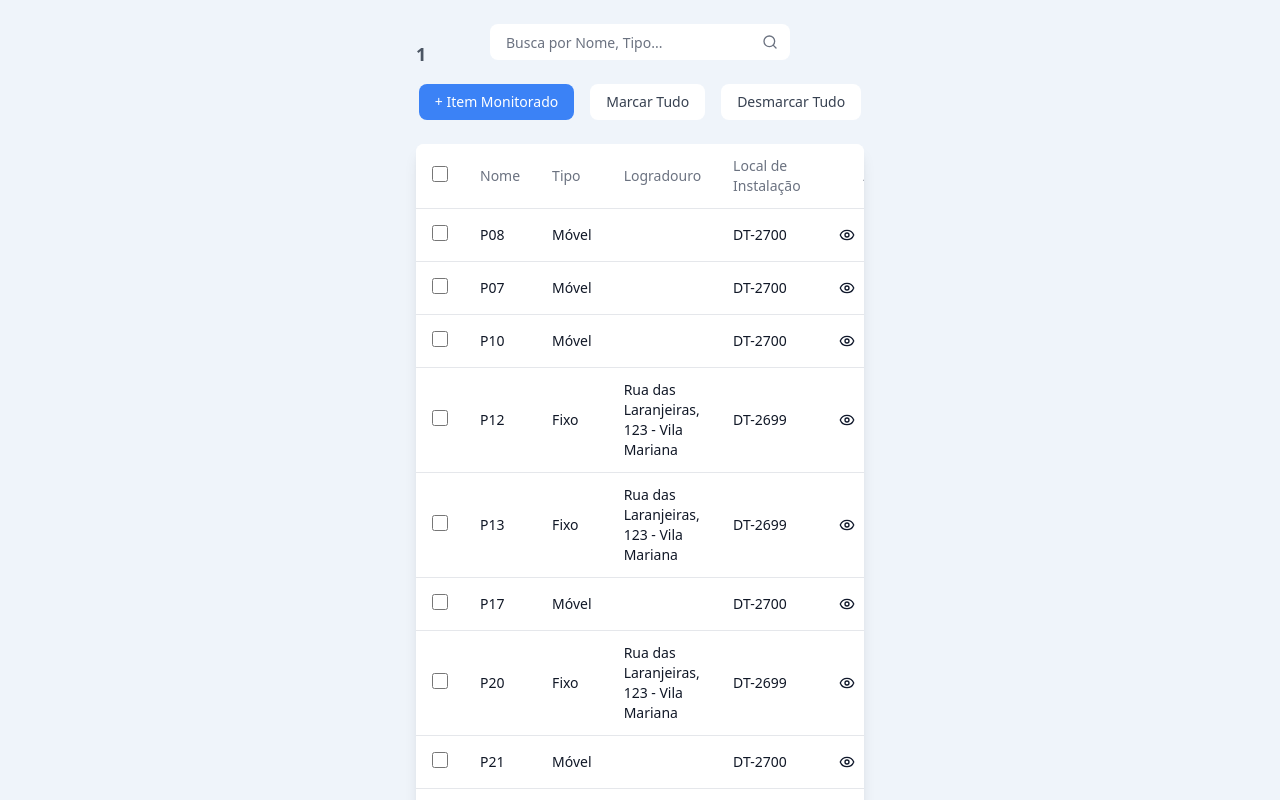
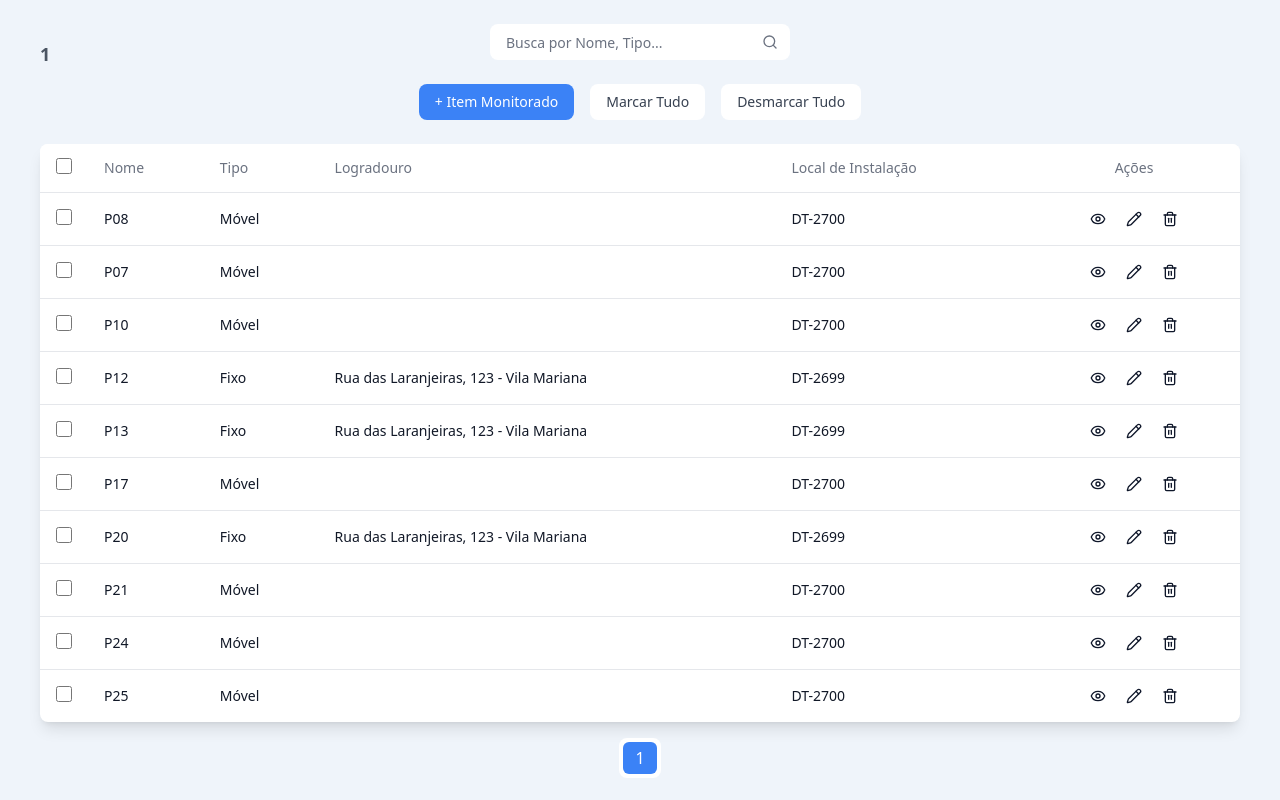
Before and after one commit to brunoleonardi/segpub, a React (Vite) app: page /control/1 in a window 1280 px wide. Shown: the top 800 px of the page. Built offline with nearby package versions, Linux system fonts and the light colour scheme; no server answers; the HTML template or start-up script is replaced by a standard one.

Commit message:
Updated ControlTable.tsx

```diff
--- a/src/components/ControlTable/ControlTable.tsx
+++ b/src/components/ControlTable/ControlTable.tsx
@@ -63,7 +63,7 @@
 
   return (
     <div className={`w-full h-full p-6 ${isDarkMode ? 'bg-zinc-900' : 'bg-[#EFF4FA]'}`}>
-      <div className="max-w-md mx-auto relative">
+      <div className="max-w-[1200px]  mx-auto relative">
         <h2 className={`text-lg font-semibold absolute pt-4 left-0 top-0 ${isDarkMode ? 'text-gray-300' : 'text-gray-600'}`}>
           {title}
         </h2>
```
